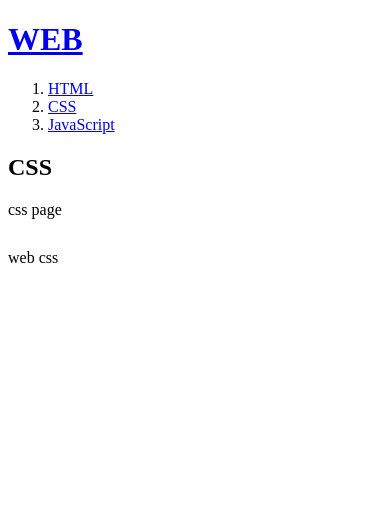
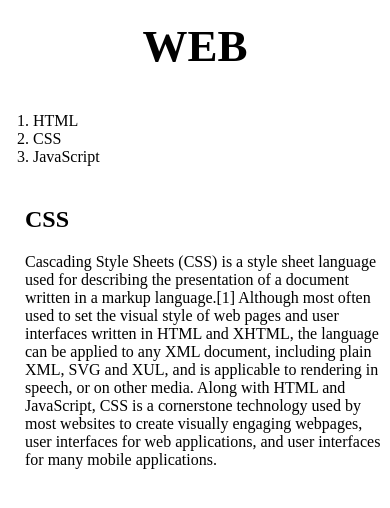
Before and after one commit to hwaljooro/web1, a plain HTML site: page 2.html in a window 390 px wide. Drawn offline with Linux system fonts and the light colour scheme.

Commit message:
css clear

```diff
--- a/2.html
+++ b/2.html
@@ -3,18 +3,22 @@
 <head>
     <title>WEB1 - html</title>
     <meta charset="utf-8">
+    <link rel="stylesheet" href="Style.css">
 </head>
 
 <body>
     <h1><a href="index.html"> WEB</a></h1>
+    <div id="grid">
         <ol>
             <li><a href="1.html"> HTML</a></li>
             <li><a href="2.html"> CSS</a></li>
             <li><a href="3.html"> JavaScript</a></li>
         </ol>
+        <div id="Article">
             <h2>CSS</h2>
-    <p>css page</p>
-    <p style="margin-top:30px;">web css</p>
+            <p>Cascading Style Sheets (CSS) is a style sheet language used for describing the presentation of a document written in a markup language.[1] Although most often used to set the visual style of web pages and user interfaces written in HTML and XHTML, the language can be applied to any XML document, including plain XML, SVG and XUL, and is applicable to rendering in speech, or on other media. Along with HTML and JavaScript, CSS is a cornerstone technology used by most websites to create visually engaging webpages, user interfaces for web applications, and user interfaces for many mobile applications.</p>
+        </div>
+    </div>
 
 
 
--- /dev/null
+++ b/Style.css
@@ -0,0 +1,46 @@
+body{
+    margin: 0;
+}
+a {
+    color: black;
+    text-decoration: none;
+}
+h1 {
+    font-size: 45px;
+    text-align: center;
+    border-bottom:1px solid gray;
+    margin: 0;
+    padding: 20px;
+}
+ol{
+    border-right: 1px solid gray;
+    width: 100px;
+    margin: 0;
+    padding: 20px;
+}
+#grid{
+    display: grid;
+    grid-template-columns: 150px 1fr;
+    border-bottom: 1px solid gray;
+
+}
+#grid ol{
+    padding-left: 33px;
+}
+#grid #Article{
+    padding-left: 25px;
+}
+@media(max-width:800px){
+#grid{
+    display: block;
+    border-bottom: none;
+
+}
+ol{
+    border-right: none;
+}
+h1 {
+
+    border-bottom:none;
+}
+}
```
Also changed, not shown: 1.html (+11 -6 lines), 3.html (+12 -2 lines), box.html (added, +38 -0 lines), checkbox.html (added, +19 -0 lines), grid.html (added, +39 -0 lines), index.html (+9 -6 lines), mediaquery.html (added, +23 -0 lines). Lines whose indentation alone changed are shown as unchanged.
